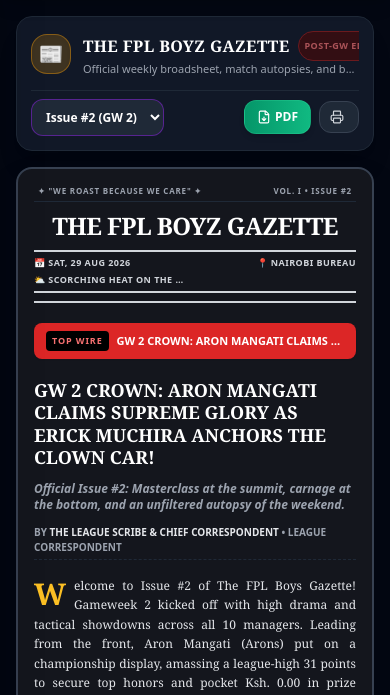
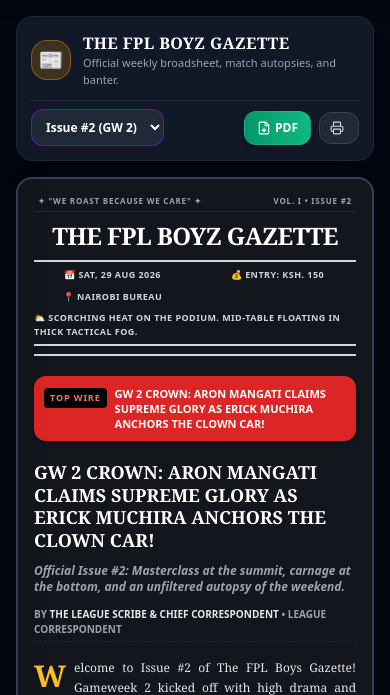
Before and after one commit to RennieNjuguna/fplboys, a Django app: page /news/ in a window 390 px wide. Shown: the part 61-756 px from the top of the page. Run offline with Django 3.2, Linux system fonts and the light colour scheme; data comes from the database, SQL or seed files in the repository; some libraries are stand-ins or nearby versions.

Commit message:
Remove POST-GW EDITION badge and make TOP WIRE fully readable with responsive wrapping

```diff
--- a/templates/news/gazette.html
+++ b/templates/news/gazette.html
@@ -15,11 +15,10 @@
                 📰
             </div>
             <div class="min-w-0">
-                <h1 class="text-base sm:text-xl font-black text-white font-serif tracking-wide flex items-center gap-2 truncate">
-                    <span>THE FPL BOYZ GAZETTE</span>
-                    <span class="text-[9px] sm:text-[10px] bg-red-950 text-red-400 border border-red-800 px-1.5 sm:px-2 py-0.5 rounded-full font-sans font-bold uppercase tracking-wider shrink-0 animate-pulse">POST-GW EDITION</span>
+                <h1 class="text-base sm:text-xl font-black text-white font-serif tracking-wide">
+                    THE FPL BOYZ GAZETTE
                 </h1>
-                <p class="text-[11px] sm:text-xs text-gray-400 truncate">
+                <p class="text-[11px] sm:text-xs text-gray-400">
                     Official weekly broadsheet, match autopsies, and banter.
                 </p>
             </div>
@@ -87,23 +86,23 @@
                 THE FPL BOYZ GAZETTE
             </h1>
 
-            <!-- Masthead Sub-bar (Responsive Flex/Grid) -->
-            <div class="flex flex-wrap items-center justify-between gap-1 text-[9px] sm:text-xs font-sans border-t-2 border-b-2 border-gray-900 dark:border-gray-300 py-1 font-bold uppercase tracking-wider text-gray-700 dark:text-gray-300">
-                <span>📅 {{ selected_edition.publish_date|date:"D, d M Y" }}</span>
-                <span class="hidden xs:inline">💰 Entry: Ksh. 150</span>
-                <span>📍 Nairobi Bureau</span>
-                <span class="truncate max-w-[150px] sm:max-w-none">⛅ {{ selected_edition.weather_report }}</span>
+            <!-- Masthead Sub-bar (Clean responsive grid) -->
+            <div class="grid grid-cols-2 sm:grid-cols-4 gap-2 text-[9px] sm:text-xs font-sans border-t-2 border-b-2 border-gray-900 dark:border-gray-300 py-1.5 font-bold uppercase tracking-wider text-gray-700 dark:text-gray-300 text-center sm:text-left">
+                <div>📅 {{ selected_edition.publish_date|date:"D, d M Y" }}</div>
+                <div>💰 Entry: Ksh. 150</div>
+                <div>📍 Nairobi Bureau</div>
+                <div class="col-span-2 sm:col-span-1 text-left sm:text-right">⛅ {{ selected_edition.weather_report }}</div>
             </div>
 
         </div>
 
-        <!-- Breaking Headline Banner -->
-        <div class="bg-red-600 text-white font-sans text-xs font-bold px-3 py-2 rounded-lg flex items-center justify-between shadow-sm">
-            <div class="flex items-center space-x-2 min-w-0">
-                <span class="bg-black text-red-400 px-1.5 py-0.5 rounded text-[9px] uppercase font-black tracking-widest shrink-0">TOP WIRE</span>
-                <span class="truncate text-[11px] sm:text-xs">{{ selected_edition.headline }}</span>
+        <!-- Breaking Headline Banner (Fully Readable & Wrapped on Mobile) -->
+        <div class="bg-red-600 text-white font-sans text-xs font-bold p-2.5 sm:px-3.5 sm:py-2 rounded-xl flex flex-col sm:flex-row sm:items-center sm:justify-between gap-1.5 sm:gap-2 shadow-md">
+            <div class="flex items-start sm:items-center space-x-2">
+                <span class="bg-black text-red-400 px-1.5 py-0.5 rounded text-[9px] uppercase font-black tracking-widest shrink-0 mt-0.5 sm:mt-0">TOP WIRE</span>
+                <span class="text-[11px] sm:text-xs font-bold leading-snug break-words">{{ selected_edition.headline }}</span>
             </div>
-            <span class="hidden sm:inline text-[10px] uppercase tracking-wider text-red-200 shrink-0 ml-2">GW {{ selected_edition.gameweek.number }} Review</span>
+            <span class="hidden md:inline text-[10px] uppercase tracking-wider text-red-200 shrink-0">GW {{ selected_edition.gameweek.number }} Review</span>
         </div>
 
         <!-- FRONT PAGE LEAD STORY & SPOTLIGHT -->
```
